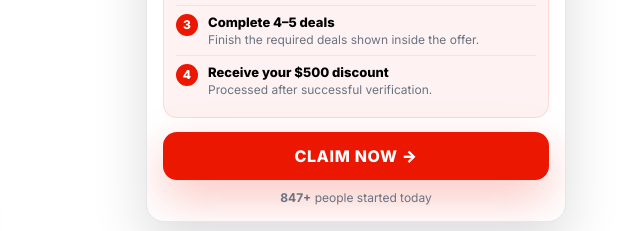
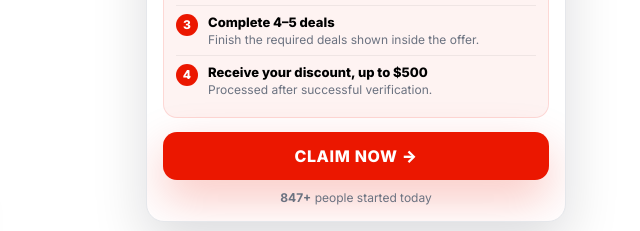
Before and after one commit to LucianCP/discfood, a plain HTML site: page index.html in a window 1280 px wide. Shown: the part 564-795 px from the top of the page, 284-924 px from the left. Drawn offline with Linux system fonts and the light colour scheme.

Commit message:
Update index.html

```diff
--- a/index.html
+++ b/index.html
@@ -196,7 +196,7 @@
         <div class="step">
           <div class="n">4</div>
           <div>
-            <p class="s-title">Receive your $500 discount</p>
+            <p class="s-title">Receive your discount, up to $500</p>
             <p class="s-desc">Processed after successful verification.</p>
           </div>
         </div>
```
